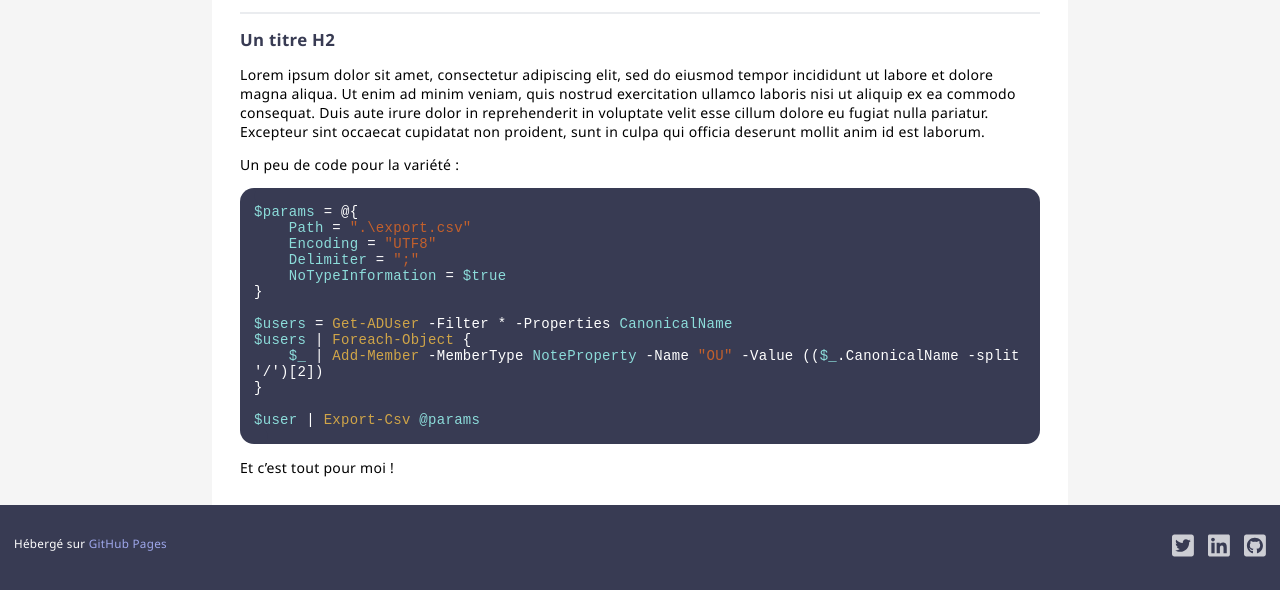
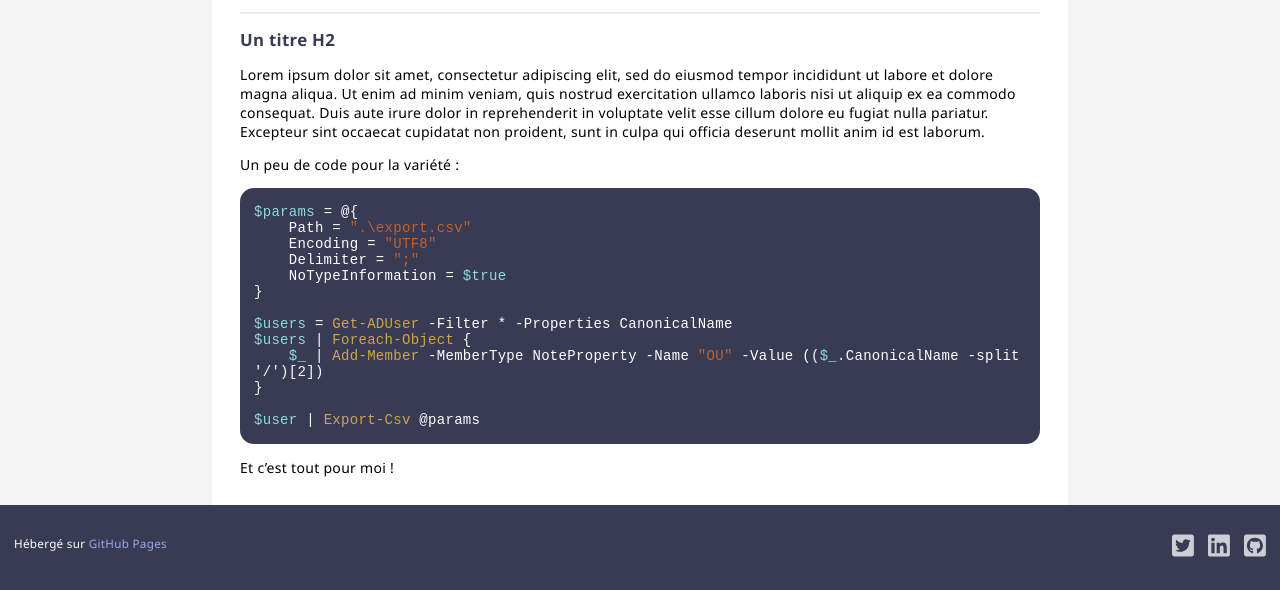
Before and after one commit to leobouard/leobouard.github.io, a Jekyll site: the page built from index.md, in a window 1280 px wide. Shown: the part 1313-1903 px from the top of the page. Built offline with Jekyll 4.4.1, drawn with Linux system fonts in a browser that asks for light colours; our own code applies the rules of GitHub Pages for plain Markdown files.

Commit message:
Update style.scss

```diff
--- a/assets/css/style.scss
+++ b/assets/css/style.scss
@@ -150,7 +150,7 @@ section {
 
         .s2 { color: #c3602c; }
         .n { color: #d0a548; }
-        .bp, .nv, .bp, .err, .nx { color: #8cdcda; }
+        .bp, .nv, .bp { color: #8cdcda; }
     }
 
 
```
